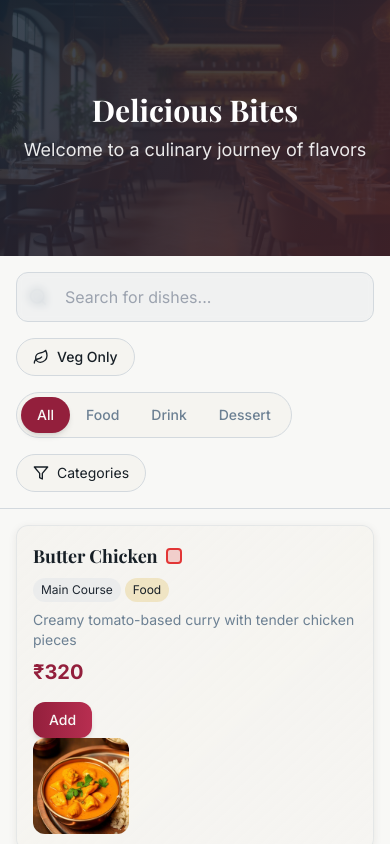
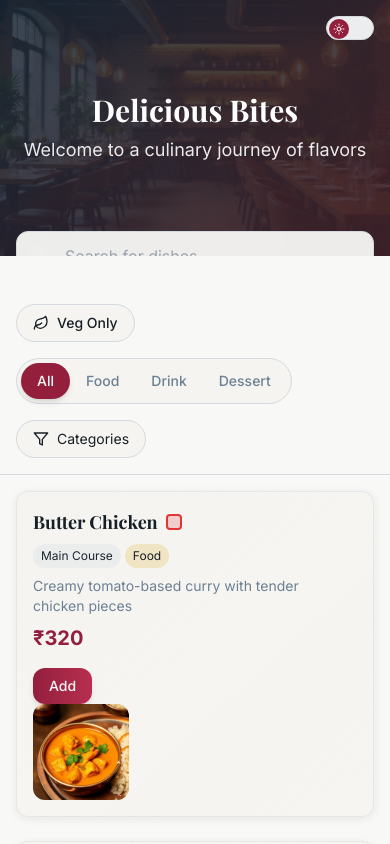
Before and after one commit to Ankit-ICY/classic-bite-order-now, a React (Vite) app: page / in a window 390 px wide. Shown: the top 844 px of the page. Built offline with nearby package versions, Linux system fonts and the light colour scheme.

Commit message:
Refactor: Implement UI/UX improvements
- Change font style to Arial.
- Adjust search bar position and width.
- Fix image alignment in food cards and summary on mobile.
- Add dark theme toggle.

```diff
--- a/package.json
+++ b/package.json
@@ -47,7 +47,7 @@
     "embla-carousel-react": "^8.3.0",
     "input-otp": "^1.2.4",
     "lucide-react": "^0.462.0",
-    "next-themes": "^0.3.0",
+    "next-themes": "^0.4.6",
     "react": "^18.3.1",
     "react-day-picker": "^8.10.1",
     "react-dom": "^18.3.1",
--- a/src/App.tsx
+++ b/src/App.tsx
@@ -3,6 +3,7 @@ import { Toaster as Sonner } from "@/components/ui/sonner";
 import { TooltipProvider } from "@/components/ui/tooltip";
 import { QueryClient, QueryClientProvider } from "@tanstack/react-query";
 import { BrowserRouter, Routes, Route } from "react-router-dom";
+import { ThemeProvider } from "@/components/ThemeProvider";
 import FoodMenu from "./pages/FoodMenu";
 import Checkout from "./pages/Checkout";
 import NotFound from "./pages/NotFound";
@@ -11,6 +12,7 @@ const queryClient = new QueryClient();
 
 const App = () => (
   <QueryClientProvider client={queryClient}>
+    <ThemeProvider defaultTheme="light" storageKey="food-app-theme">
       <TooltipProvider>
         <Toaster />
         <Sonner />
@@ -23,6 +25,7 @@ const App = () => (
           </Routes>
         </BrowserRouter>
       </TooltipProvider>
+    </ThemeProvider>
   </QueryClientProvider>
 );
 
--- /dev/null
+++ b/src/components/ThemeProvider.tsx
@@ -0,0 +1,73 @@
+import { createContext, useContext, useEffect, useState } from "react"
+
+type Theme = "dark" | "light" | "system"
+
+type ThemeProviderProps = {
+  children: React.ReactNode
+  defaultTheme?: Theme
+  storageKey?: string
+}
+
+type ThemeProviderState = {
+  theme: Theme
+  setTheme: (theme: Theme) => void
+}
+
+const initialState: ThemeProviderState = {
+  theme: "system",
+  setTheme: () => null,
+}
+
+const ThemeProviderContext = createContext<ThemeProviderState>(initialState)
+
+export function ThemeProvider({
+  children,
+  defaultTheme = "system",
+  storageKey = "vite-ui-theme",
+  ...props
+}: ThemeProviderProps) {
+  const [theme, setTheme] = useState<Theme>(
+    () => (localStorage.getItem(storageKey) as Theme) || defaultTheme
+  )
+
+  useEffect(() => {
+    const root = window.document.documentElement
+
+    root.classList.remove("light", "dark")
+
+    if (theme === "system") {
+      const systemTheme = window.matchMedia("(prefers-color-scheme: dark)")
+        .matches
+        ? "dark"
+        : "light"
+
+      root.classList.add(systemTheme)
+      return
+    }
+
+    root.classList.add(theme)
+  }, [theme])
+
+  const value = {
+    theme,
+    setTheme: (theme: Theme) => {
+      localStorage.setItem(storageKey, theme)
+      setTheme(theme)
+    },
+  }
+
+  return (
+    <ThemeProviderContext.Provider {...props} value={value}>
+      {children}
+    </ThemeProviderContext.Provider>
+  )
+}
+
+export const useTheme = () => {
+  const context = useContext(ThemeProviderContext)
+
+  if (context === undefined)
+    throw new Error("useTheme must be used within a ThemeProvider")
+
+  return context
+}
--- /dev/null
+++ b/src/components/ThemeToggle.tsx
@@ -0,0 +1,25 @@
+import { Moon, Sun } from "lucide-react"
+import { useTheme } from "./ThemeProvider"
+
+export function ThemeToggle() {
+  const { theme, setTheme } = useTheme()
+
+  return (
+    <button
+      onClick={() => setTheme(theme === "light" ? "dark" : "light")}
+      className="relative w-12 h-6 rounded-full border border-border bg-muted hover:bg-muted/80 transition-colors duration-300 focus:outline-none focus:ring-2 focus:ring-primary/20"
+    >
+      <div
+        className={`absolute top-0.5 w-5 h-5 rounded-full bg-primary transition-transform duration-300 flex items-center justify-center ${
+          theme === "dark" ? "translate-x-6" : "translate-x-0.5"
+        }`}
+      >
+        {theme === "dark" ? (
+          <Moon className="w-3 h-3 text-primary-foreground" />
+        ) : (
+          <Sun className="w-3 h-3 text-primary-foreground" />
+        )}
+      </div>
+    </button>
+  )
+}
--- a/src/pages/Checkout.tsx
+++ b/src/pages/Checkout.tsx
@@ -149,14 +149,8 @@ export default function Checkout() {
 
           <div className="space-y-4">
             {cartItems.map(({ item, quantity }) => (
-              <div key={item.id} className="flex flex-col sm:flex-row items-start sm:items-center gap-4 p-4 bg-muted/30 rounded-lg">
-                <div className="w-16 h-16 rounded-lg overflow-hidden flex-shrink-0">
-                  <img
-                    src={typeof item.image === 'string' && item.image.startsWith('/') ? item.image : item.image}
-                    alt={item.name}
-                    className="w-full h-full object-cover"
-                  />
-                </div>
+              <div key={item.id} className="flex items-start gap-4 p-4 bg-muted/30 rounded-lg">
+                {/* Left Content - Mobile optimized */}
                 <div className="flex-1 min-w-0">
                   <div className="flex items-center gap-2 mb-1">
                     <h3 className="font-bold text-foreground">{item.name}</h3>
@@ -172,8 +166,10 @@ export default function Checkout() {
                     </span>
                   </div>
                   <p className="text-lg font-bold text-primary">₹{item.price}</p>
-                </div>
-                <div className="flex items-center gap-3 order-last sm:order-none">
+
+                  {/* Cart Controls - Mobile layout */}
+                  <div className="flex items-center justify-between mt-3">
+                    <div className="flex items-center gap-3">
                       <button
                         onClick={() => updateCart(item.id, quantity - 1)}
                         className="counter-btn"
@@ -188,8 +184,17 @@ export default function Checkout() {
                         <Plus className="w-4 h-4" />
                       </button>
                     </div>
-                <div className="text-left sm:text-right order-first sm:order-last">
                     <p className="font-bold text-lg">₹{item.price * quantity}</p>
+                  </div>
+                </div>
+
+                {/* Right Image - Fixed positioning */}
+                <div className="w-16 h-16 rounded-lg overflow-hidden flex-shrink-0 self-start">
+                  <img
+                    src={typeof item.image === 'string' && item.image.startsWith('/') ? item.image : item.image}
+                    alt={item.name}
+                    className="w-full h-full object-cover"
+                  />
                 </div>
               </div>
             ))}
--- a/src/pages/FoodMenu.tsx
+++ b/src/pages/FoodMenu.tsx
@@ -1,6 +1,7 @@
 import React, { useState, useMemo } from 'react';
 import { Search, Filter, Plus, Minus, ShoppingCart, Leaf, ChefHat } from 'lucide-react';
 import { useNavigate } from 'react-router-dom';
+import { ThemeToggle } from '@/components/ThemeToggle';
 import heroImage from '@/assets/restaurant-hero.jpg';
 import butterChickenImg from '@/assets/butter-chicken.jpg';
 import dalMakhaniImg from '@/assets/dal-makhani.jpg';
@@ -176,6 +177,11 @@ export default function FoodMenu() {
 
   return (
     <div className="min-h-screen bg-background">
+      {/* Header with Theme Toggle */}
+      <div className="absolute top-4 right-4 z-50">
+        <ThemeToggle />
+      </div>
+
       {/* Hero Section */}
       <div className="relative h-64 md:h-80 lg:h-96 overflow-hidden">
         <img
@@ -193,12 +199,9 @@ export default function FoodMenu() {
             </p>
           </div>
         </div>
-      </div>
 
-      {/* Search and Filters */}
-      <div className="sticky top-0 bg-background/95 backdrop-blur-sm border-b border-border z-40 p-4">
-        <div className="max-w-7xl mx-auto space-y-4">
-          {/* Search Bar */}
+        {/* Search Bar - Positioned at bottom center of hero image */}
+        <div className="absolute bottom-0 left-1/2 transform -translate-x-1/2 translate-y-1/2 w-full max-w-md px-4">
           <div className="relative">
             <Search className="absolute left-3 top-1/2 transform -translate-y-1/2 text-muted-foreground w-5 h-5" />
             <input
@@ -206,10 +209,15 @@ export default function FoodMenu() {
               placeholder="Search for dishes..."
               value={searchTerm}
               onChange={(e) => setSearchTerm(e.target.value)}
-              className="search-input pl-12"
+              className="w-full px-12 py-3 rounded-xl border border-border bg-background/95 backdrop-blur-sm focus:outline-none focus:ring-2 focus:ring-primary/50 focus:border-primary transition-all duration-300 shadow-lg"
             />
           </div>
+        </div>
+      </div>
 
+      {/* Filters - moved search to hero section */}
+      <div className="sticky top-0 bg-background/95 backdrop-blur-sm border-b border-border z-40 p-4 mt-8">
+        <div className="max-w-7xl mx-auto space-y-4">
           {/* Controls Row */}
           <div className="flex flex-wrap items-center gap-4">
             {/* Veg Toggle */}
@@ -345,7 +353,7 @@ export default function FoodMenu() {
               {/* Mobile Layout - Horizontal like Zomato */}
               <div className="block sm:hidden card-food-mobile">
                 {/* Left Content */}
-                <div className="flex-1 space-y-2">
+                <div className="flex-1 space-y-2 pr-4">
                   <div className="flex items-center gap-2">
                     <h3 className="font-bold text-lg text-foreground">{item.name}</h3>
                     <div className={item.isVeg ? 'indicator-veg' : 'indicator-non-veg'} />
@@ -397,8 +405,8 @@ export default function FoodMenu() {
                   </div>
                 </div>
 
-                {/* Right Image */}
-                <div className="w-24 h-24 rounded-lg overflow-hidden flex-shrink-0">
+                {/* Right Image - Fixed positioning */}
+                <div className="w-24 h-24 rounded-lg overflow-hidden flex-shrink-0 self-start">
                   <img
                     src={item.image}
                     alt={item.name}
```
Also changed, not shown: 1 other file (tests, documents, lock files or other folders). Lines whose indentation alone changed are shown as unchanged.
